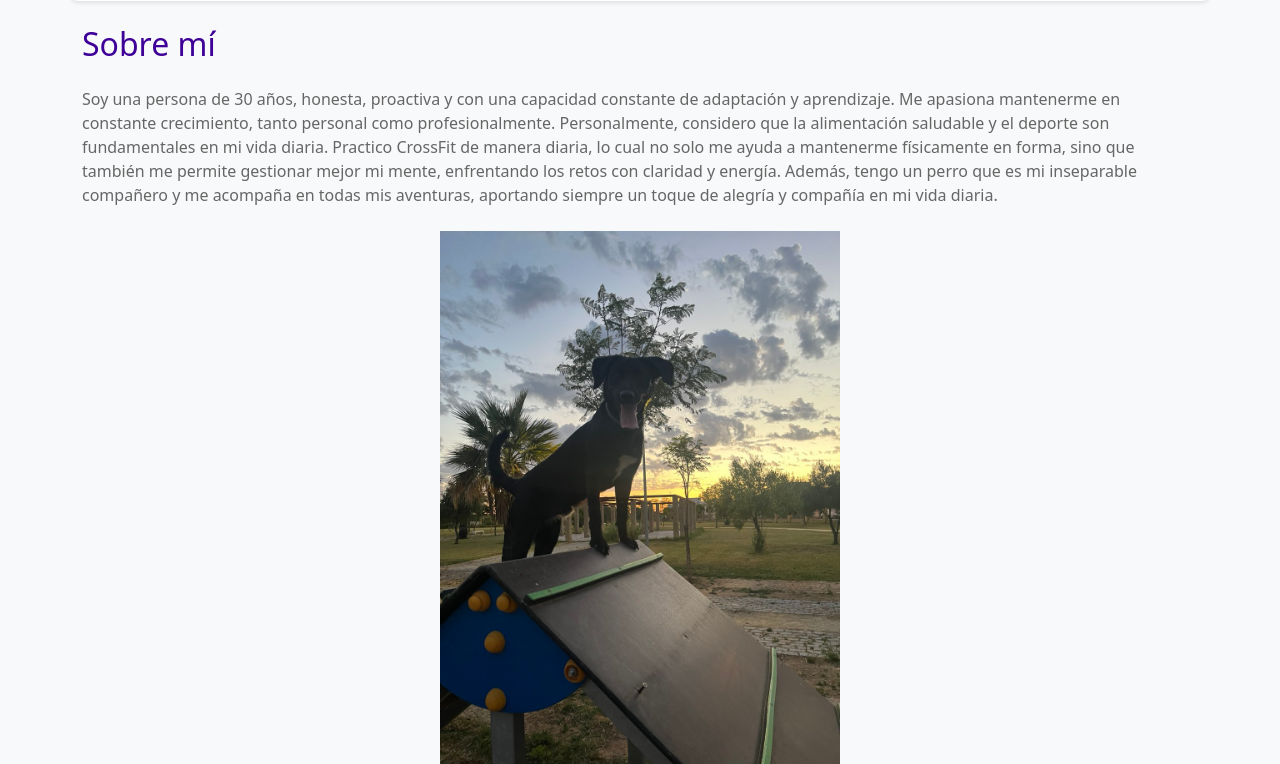
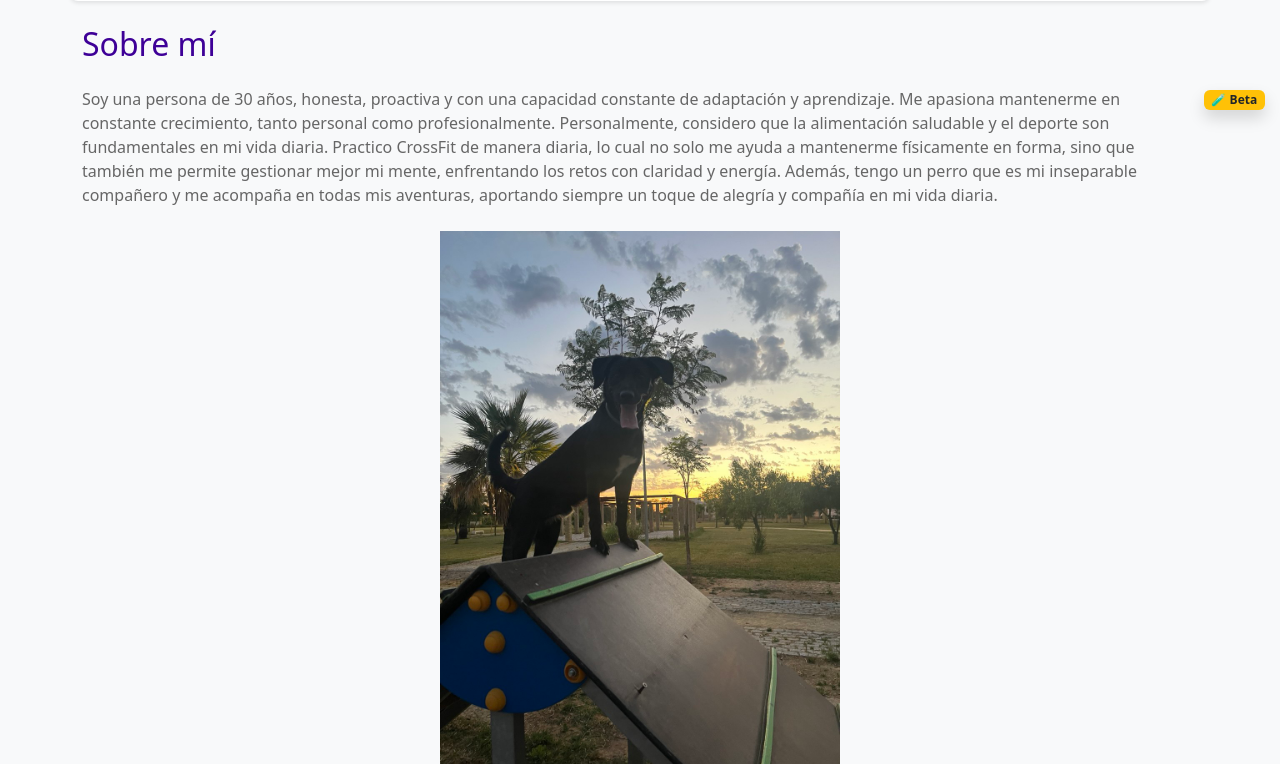
Before and after one commit to Albertogmv/my-cv-blog, a Flask app: page /about in a window 1280 px wide. Shown: the part 675-1439 px from the top of the page. Run offline with Flask 3, Linux system fonts and the light colour scheme.

Commit message:
Beta icon

```diff
--- a/templates/base.html
+++ b/templates/base.html
@@ -10,12 +10,16 @@
     <link rel="stylesheet" href="{{ url_for('static', filename='css/styles.css') }}">
     <link href="https://cdn.jsdelivr.net/npm/bootstrap-icons@1.10.5/font/bootstrap-icons.css" rel="stylesheet">
 </head>
-
+<div style="position: fixed; bottom: 15px; right: 15px; z-index: 1050;">
+    <span class="badge bg-warning text-dark shadow">🧪 Beta</span>
+</div>
 <body>
     <header class="container py-4 my-4">
         <div class="d-flex flex-column flex-md-row justify-content-between align-items-center">
             <div class="text-center text-md-start mb-3 mb-md-0">
-                <h1>Alberto Jesús García-Márquez Varela</h1>
+                <h1>
+                    Alberto Jesús García-Márquez Varela
+                </h1>
                 <!-- Botón hamburguesa solo visible en móviles -->
                 <button class="navbar-toggler d-md-none" type="button" data-bs-toggle="collapse"
                     data-bs-target="#mainNav">
```
